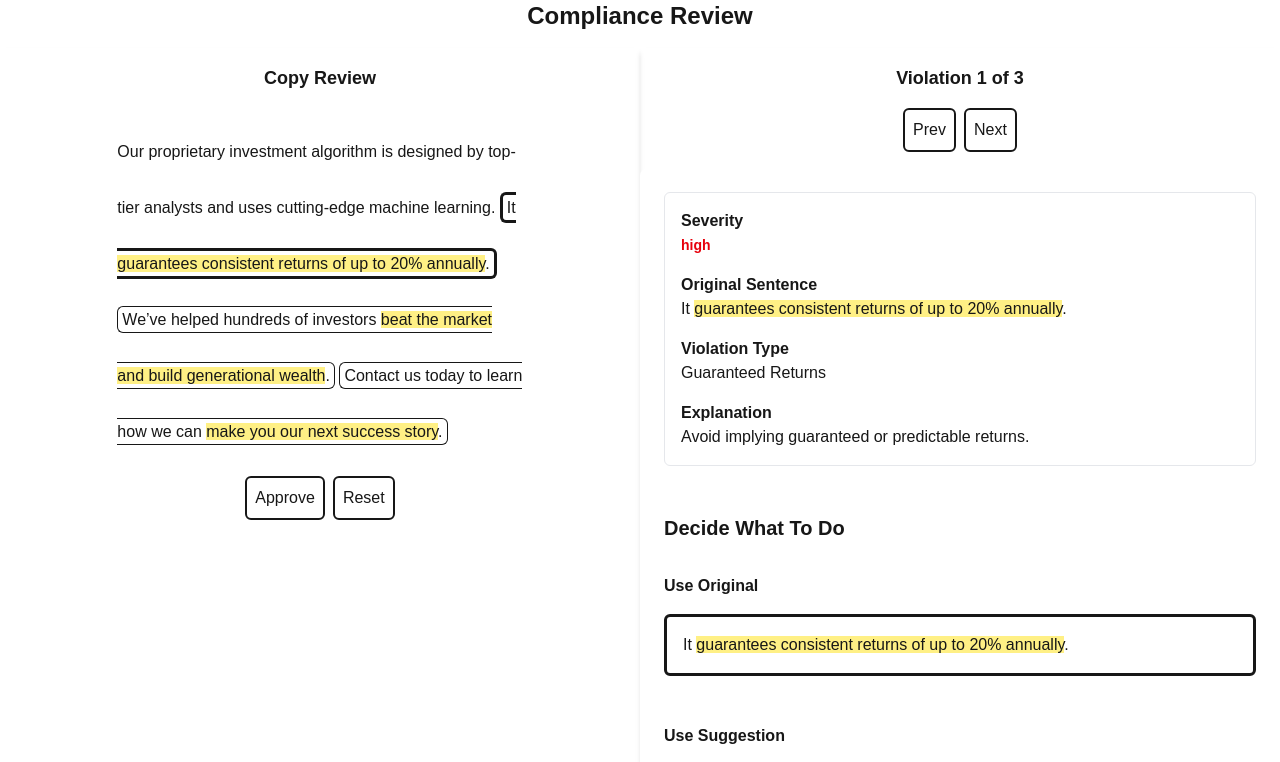
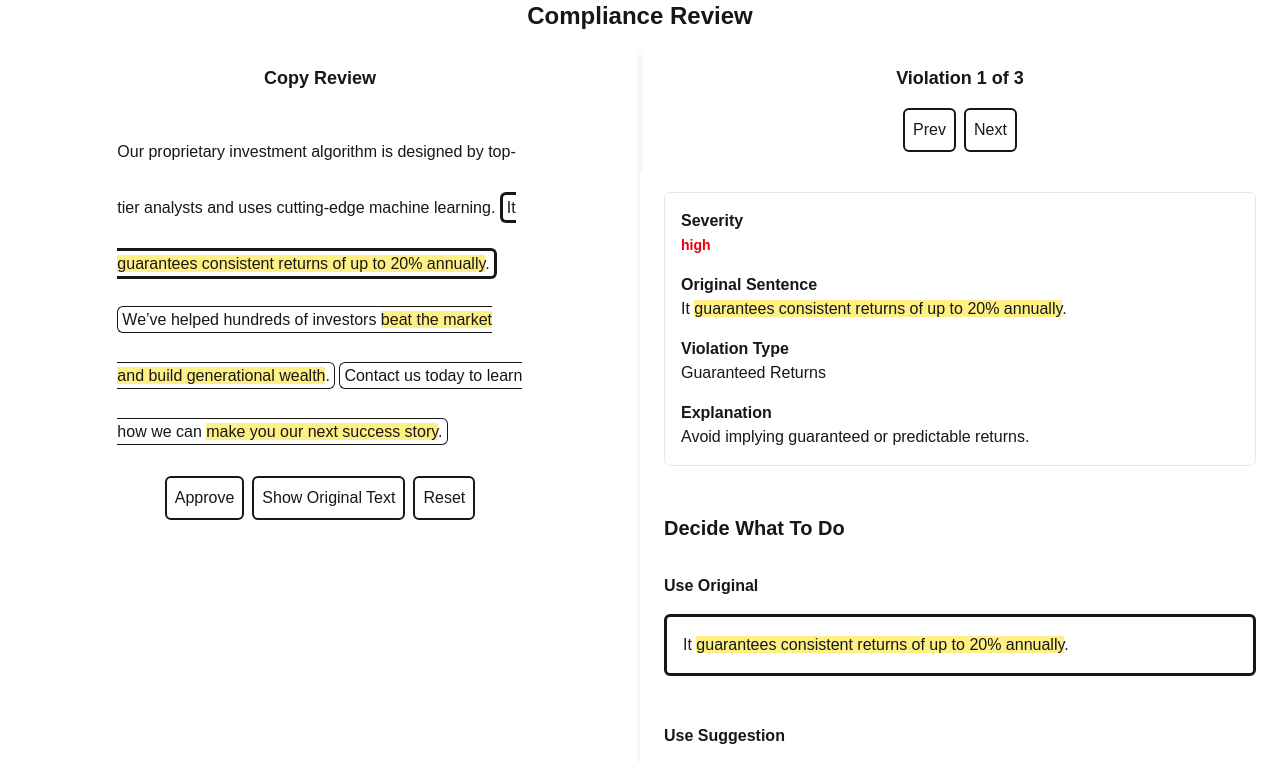
Before and after one commit to ctram/compliance-ui, a Next.js app: page / in a window 1280 px wide. Shown: the top 762 px of the page. Built offline with nearby package versions, Linux system fonts and the light colour scheme.

Commit message:
allow user to show or hide the original text

```diff
--- a/src/app/page.tsx
+++ b/src/app/page.tsx
@@ -25,7 +25,7 @@ export default function Page() {
   >([]);
   const [idxOfCurrViolation, setCurrViolationIdx] = useState(0);
   const [hasApproved, setHasApproved] = useState(false);
-
+  const [showOriginalText, setShowOriginalText] = useState(false);
   const [chosenSuggestions, setChosenSuggestions] =
     useState<ChosenSuggestions>();
   const [hasDataLoaded, setHasDataLoaded] = useState(false);
@@ -103,6 +103,7 @@ export default function Page() {
       idOfCurrViolation: violationSuggestions[idxOfCurrViolation].id,
       classNameForViolationInView,
       classNameForViolationNotInView,
+      showOriginalText,
     });
 
     setWorkingCopy(updatedMarkup);
@@ -112,6 +113,7 @@ export default function Page() {
     violationSuggestions,
     idxOfCurrViolation,
     hasApproved,
+    showOriginalText,
   ]);
 
   const handleClickPrev = () => {
@@ -173,6 +175,10 @@ export default function Page() {
     toast.success("There are no more violations to review.");
   };
 
+  const handleToggleOriginalText = () => {
+    setShowOriginalText(!showOriginalText);
+  };
+
   const leftPanel = hasApproved ? (
     <div className="p-4 flex flex-col items-center">
       <div className="text-xl font-bold mb-4">Copy has been approved</div>
@@ -206,6 +212,8 @@ export default function Page() {
             onReset={handleReset}
             onCancelApproval={handleCancelApproval}
             onNext={handleNext}
+            showOriginalText={showOriginalText}
+            onClickShowOriginalText={handleToggleOriginalText}
           />
         </div>
         <div className="w-1/2 shadow-md">{leftPanel}</div>
--- a/src/components/CopyReview.tsx
+++ b/src/components/CopyReview.tsx
@@ -9,6 +9,8 @@ export function CopyReview({
   onReset,
   onCancelApproval,
   onNext,
+  showOriginalText,
+  onClickShowOriginalText,
 }: {
   workingCopy: React.ReactNode;
   hasApproved: boolean;
@@ -16,6 +18,8 @@ export function CopyReview({
   onReset: () => void;
   onCancelApproval: () => void;
   onNext: () => void;
+  showOriginalText: boolean;
+  onClickShowOriginalText: () => void;
 }) {
   const [content, setContent] = useState<React.ReactNode>("Loading...");
 
@@ -25,14 +29,26 @@ export function CopyReview({
     }
   }, [workingCopy]);
 
+  const toggleOriginalTextButton = showOriginalText
+    ? "Hide Original Text"
+    : "Show Original Text";
+
   const actionButtons = hasApproved ? (
     <>
       <ActionButton text="Cancel Approval" onClick={onCancelApproval} />
+      <ActionButton
+        text={toggleOriginalTextButton}
+        onClick={onClickShowOriginalText}
+      />
       <ActionButton text="Next" onClick={onNext} />
     </>
   ) : (
     <>
       <ActionButton text="Approve" onClick={onApprove} />
+      <ActionButton
+        text={toggleOriginalTextButton}
+        onClick={onClickShowOriginalText}
+      />
       <ActionButton text="Reset" onClick={onReset} />
     </>
   );
--- a/src/utils/markup-original-copy.tsx
+++ b/src/utils/markup-original-copy.tsx
@@ -4,7 +4,6 @@ import { ChosenSuggestions } from "./get-initial-chosen-suggestions";
 import React from "react";
 import { adjustCasing } from "./adjust-casing";
 import { removeEndingPunctuation } from "./remove-ending-punctuation";
-
 
 export function markupOriginalCopy({
   originalCopy,
@@ -14,6 +13,7 @@ export function markupOriginalCopy({
   idOfCurrViolation,
   classNameForViolationInView,
   classNameForViolationNotInView,
+  showOriginalText,
 }: {
   originalCopy: string;
   violationSuggestions: ComplianceViolation[];
@@ -22,6 +22,7 @@ export function markupOriginalCopy({
   idOfCurrViolation: string;
   classNameForViolationInView: string;
   classNameForViolationNotInView: string;
+  showOriginalText: boolean;
 }): React.ReactNode {
   // Create a simple array of text segments and React elements
   const segments: (string | React.ReactNode)[] = [];
@@ -89,17 +90,21 @@ export function markupOriginalCopy({
       // Always remove ending punctuation from suggestions
       const processedSuggestion = removeEndingPunctuation(adjustedSuggestion);
 
-      segments.push(
+      const sentenceEl = (
         <span
           className={classNameForSentence}
           onClick={() => onClickSentence(violation.id)}
         >
           {before}
-          <span className="bg-red-200 line-through">{originalFragment}</span>
+          {showOriginalText && (
+            <span className="bg-red-200 line-through">{originalFragment}</span>
+          )}
           <span className="bg-green-200">{processedSuggestion}</span>
           {after}
         </span>
       );
+
+      segments.push(sentenceEl);
     } else {
       // Create React elements for the highlighted original sentence
       const {
@@ -110,7 +115,7 @@ export function markupOriginalCopy({
       const before = innerSourceSentence.slice(0, startIdxOfOriginalFragment);
       const after = innerSourceSentence.slice(endIdxOfOriginalFragment);
 
-      segments.push(
+      const sentenceEl = (
         <span
           className={classNameForSentence}
           onClick={() => onClickSentence(violation.id)}
@@ -120,6 +125,8 @@ export function markupOriginalCopy({
           {after}
         </span>
       );
+
+      segments.push(sentenceEl);
     }
 
     // Update currentText to remove the processed sentence
```
